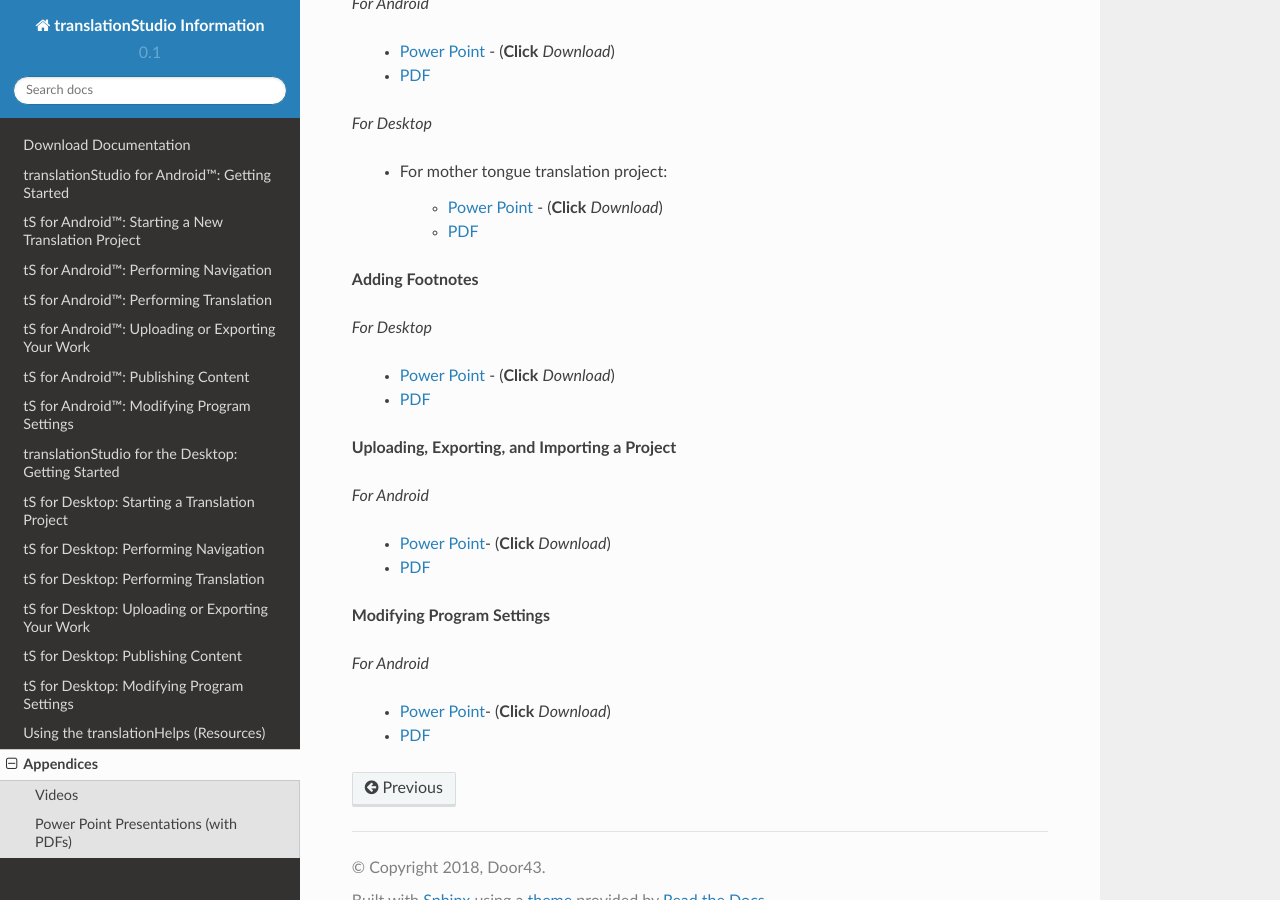
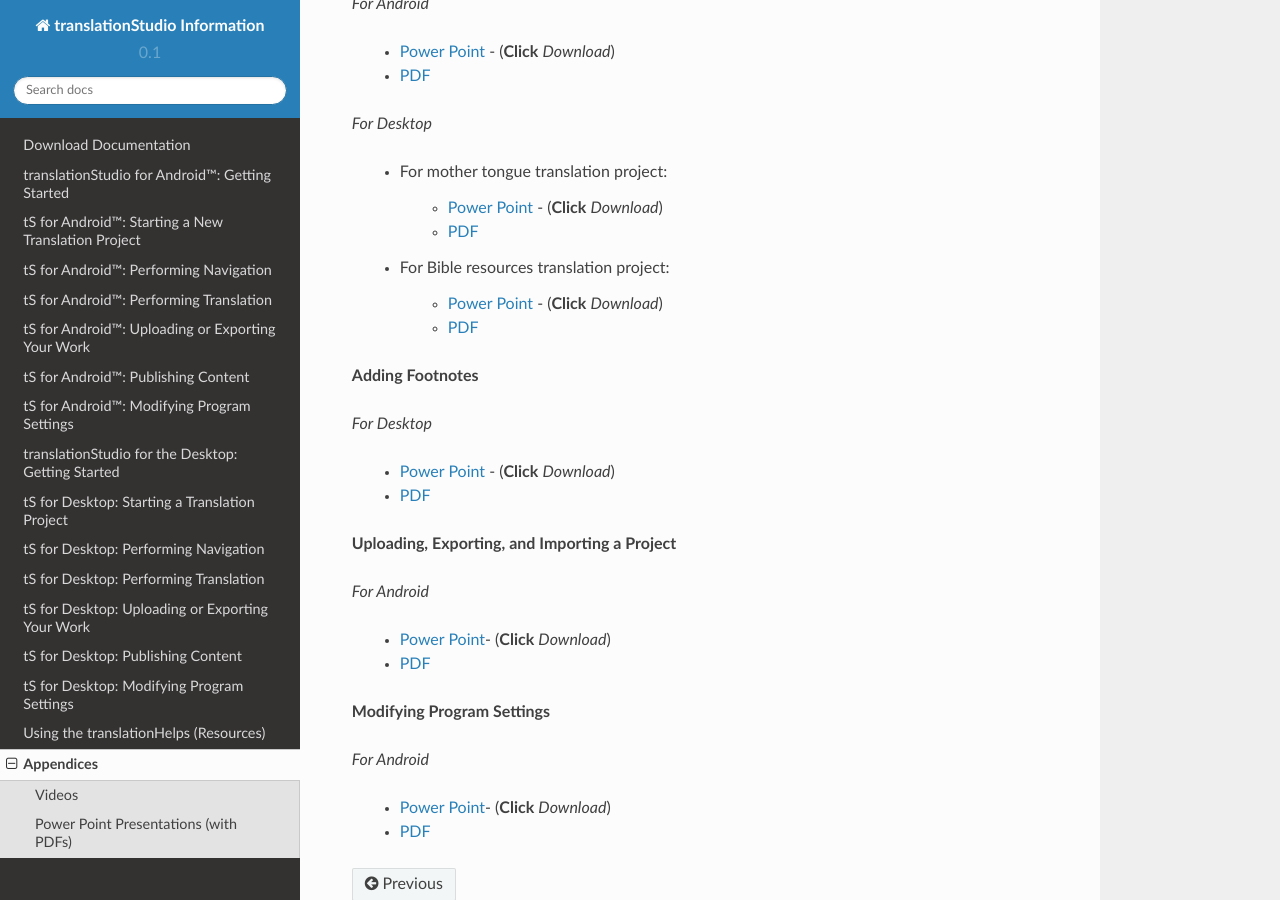
Before and after one commit to unfoldingWord-dev/translationStudio-Info, a Sphinx documentation site: the page built from docs/Appendix.rst, in a window 1280 px wide and 900 px high, scrolled down 1240 px. Built offline with Sphinx 7.4.7 and the Read the Docs theme 2.0.0, drawn with Linux system fonts in a browser that asks for light colours; pages that are not in the unit, such as notebooks, are missing from menus.

Commit message:
Update Appendix.rst

```diff
--- a/docs/Appendix.rst
+++ b/docs/Appendix.rst
@@ -80,6 +80,11 @@ Power Point Presentations (with PDFs)
       * `PDF <https://github.com/unfoldingWord-dev/translationStudio-Info/blob/master/docs/DTranslate.pdf>`_
 
 
+   * For Bible resources translation project:
+
+      * `Power Point <https://github.com/unfoldingWord-dev/translationStudio-Info/blob/master/docs/DTranslateResources.pptx>`_ - (**Click** *Download*)
+      * `PDF <https://github.com/unfoldingWord-dev/translationStudio-Info/blob/master/docs/DTranslateResources.pdf>`_
+
 **Adding Footnotes**
 
 .. *For Android*
```
